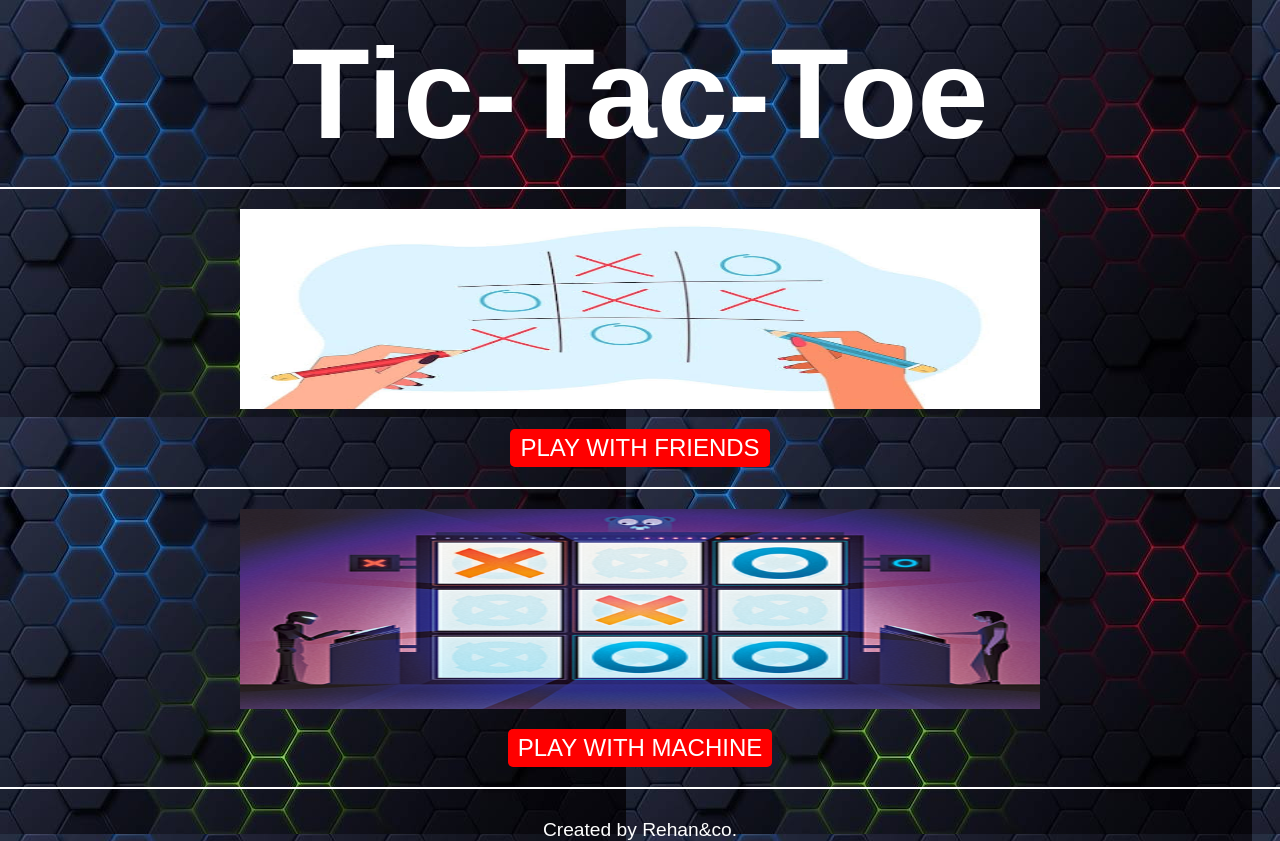
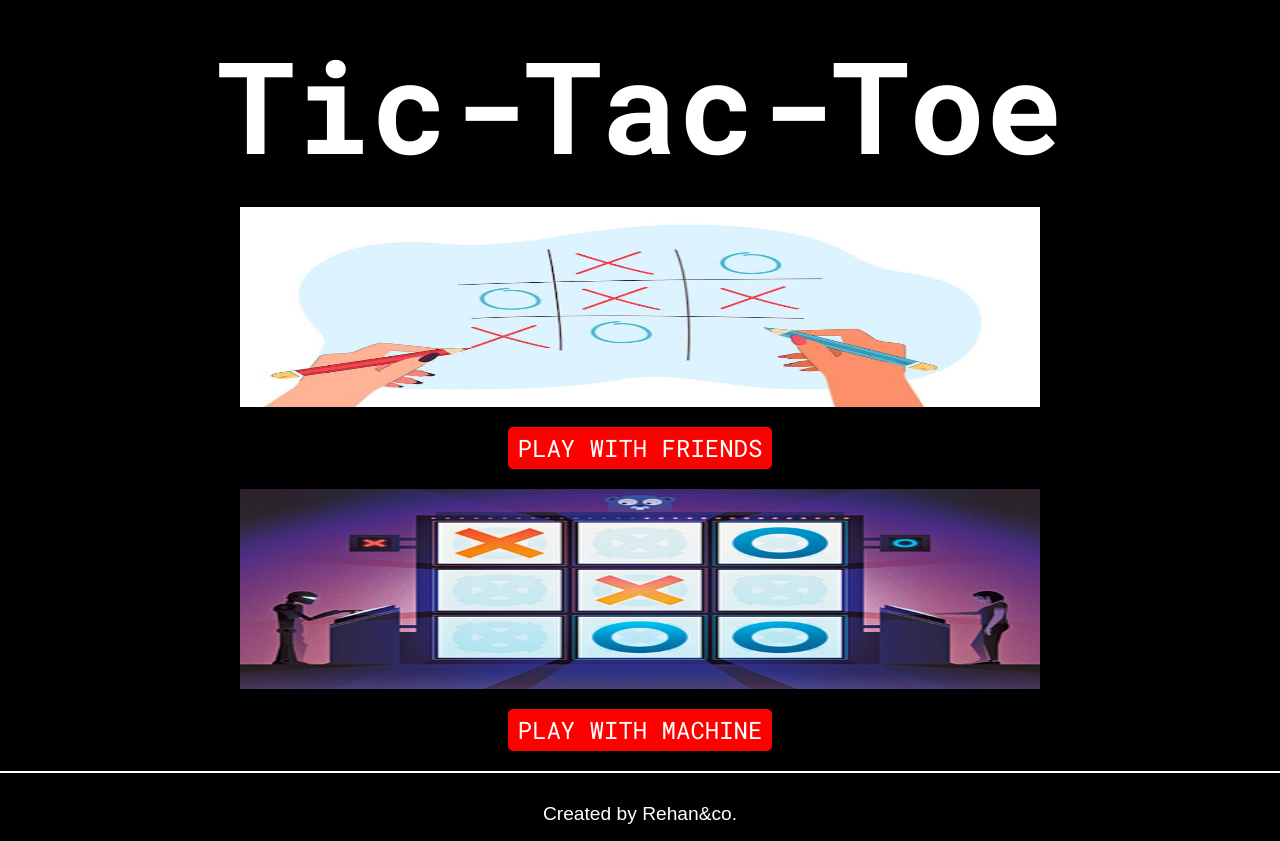
Before and after one commit to MdHunter99/Tic-Tac-Toe, a plain HTML site: page index.html in a window 1280 px wide. Drawn offline with Linux system fonts and the light colour scheme.

Commit message:
Update index.html

```diff
--- a/index.html
+++ b/index.html
@@ -4,6 +4,7 @@
     <meta charset="UTF-8">
     <meta name="viewport" content="width=device-width, initial-scale=1.0">
     <title>Tic-Tac-Toe</title>
+    <link href="https://fonts.googleapis.com/css2?family=Roboto+Mono:wght@400;700&display=swap" rel="stylesheet">
     <style>
         /* General Reset */
         * {
@@ -14,7 +15,7 @@
 
         /* Body Styles */
         body {
-            background-image : url("images - 2024-10-09T173027.654.jpeg") ;
+            background-color: black;
             font-family: Arial, sans-serif;
             color: white;
         }
@@ -26,6 +27,7 @@
         }
 
         .title p {
+            font-family: 'Roboto Mono', monospace; /* Robotic font for heading */
             font-size: 10vw; /* Larger heading for responsiveness */
             color: white;
             font-weight: bold;
@@ -53,6 +55,7 @@
         button {
             background-color: red;
             color: white;
+            font-family: 'Roboto Mono', monospace; /* Robotic font for buttons */
             font-size: 1.5em;
             padding: 5px 10px;
             border: none;
@@ -86,17 +89,18 @@
     <!-- Title Section -->
     <div class="title">
         <p>Tic-Tac-Toe</p>
-        <hr>
+
+        <br>
+
     </div>
 
     <!-- Play with Friends Section -->
     <div class="play1">
         <img src="images - 2024-10-09T135335.240.jpeg" alt="Play with Friends">
-        <a href="2play.html" target="_blank">
+        <a href="2Player.html" target="_blank">
             <button>Play with Friends</button>
         </a>
     </div>
-    <hr>
 
     <!-- Play with Machine Section -->
     <div class="play2">
```
